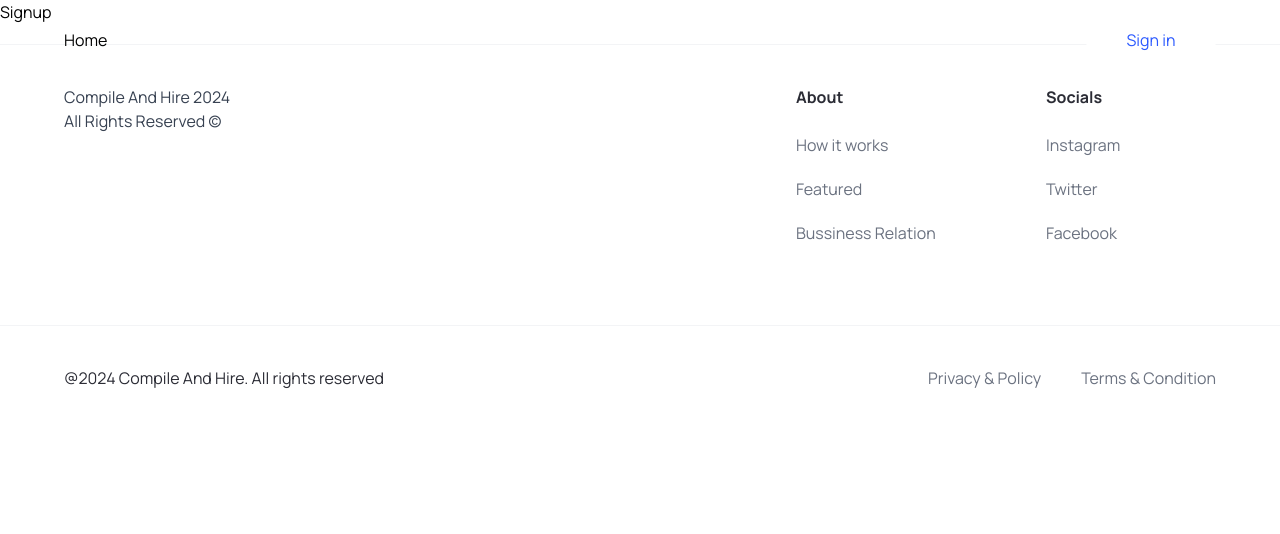
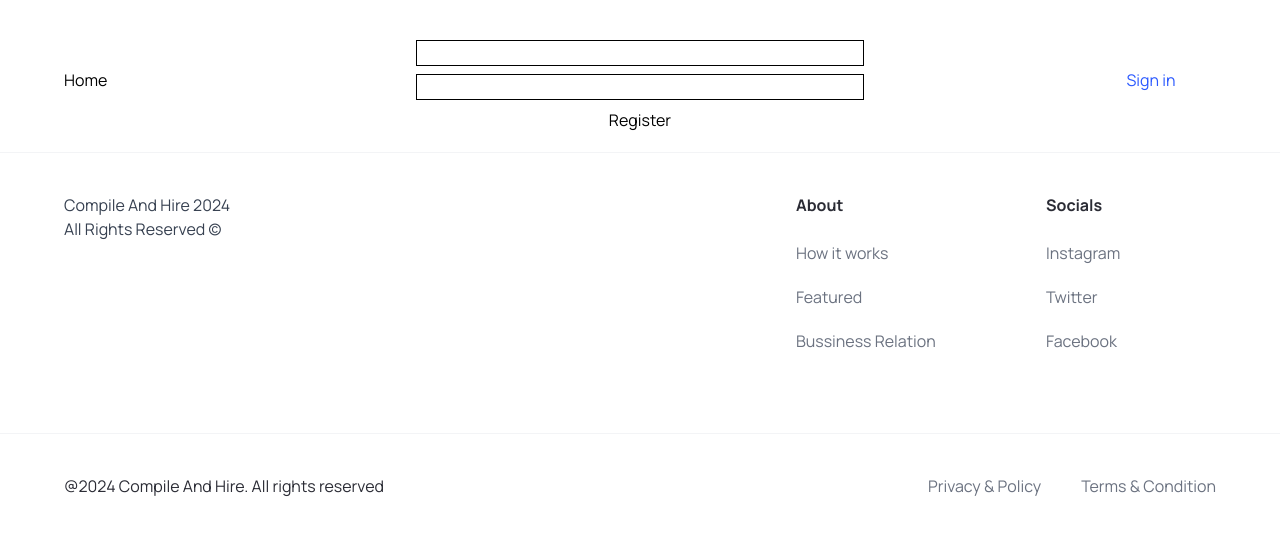
Before and after one commit to thomasbulll/Compile-And-Hire, a Next.js app: page /signup in a window 1280 px wide. Shown: the top 534 px of the page. Built offline with nearby package versions, Linux system fonts and the light colour scheme.

Commit message:
Add basic signup

```diff
--- /dev/null
+++ b/app/api/auth/[...nextauth]/route.ts
@@ -0,0 +1,31 @@
+import NextAuth from 'next-auth';
+import CredentialsProvider from 'next-auth/providers/credentials';
+// import { compare } from 'bcrypt';
+// import { sql } from '@vercel/postgres';
+
+const handler = NextAuth({
+  providers: [
+    CredentialsProvider({
+      credentials: {
+        email: {},
+        password: {},
+      },
+      async authorize(credentials, req) {
+        const user = { id: "1", name: "J Smith", email: "jsmith@example.com" }
+
+        if (user) {
+            // Any object returned will be saved in `user` property of the JWT
+            return user
+        } else {
+            // If you return null then an error will be displayed advising the user to check their details.
+            return null
+
+            // You can also Reject this callback with an Error thus the user will be sent to the error page with the error message as a query parameter
+        }
+
+      },
+    }),
+  ],
+});
+
+export { handler as GET, handler as POST };
--- /dev/null
+++ b/app/api/auth/register/route.ts
@@ -0,0 +1,14 @@
+import { NextResponse } from 'next/server';
+
+export async function POST(request: Request) {
+  try {
+    const { email, password } = await request.json();
+    // validate email and password
+    console.log({ email, password });
+
+  } catch (e) {
+    console.log({ e });
+  }
+
+  return NextResponse.json({ message: 'success' });
+}
--- a/app/components/NavBar.tsx
+++ /dev/null
@@ -1,25 +0,0 @@
-import React from 'react'
-import Link from 'next/link';
-// import Image from 'next/image';
-import { CustomButton } from '@/components';
-
-
-const NavBar = () => {
-  return (
-    <header className="w-full absolute z-10">
-        <nav className='max-w-[1440px] mx-auto flex justify-between items-center sm:px-16 px-6 py-4 bg-transparent'>
-            <Link href="" className='flex justify-center items-center'>
-                Home
-            </Link>
-
-            <CustomButton
-                title='Sign in'
-                btnType='button'
-                containerStyles='bg-gray-100 text-primary-blue rounded-full bg-white min-w-[130px] hover:bg-gray-200'
-            />
-        </nav>
-    </header>
-  )
-}
-
-export default NavBar
--- a/app/signup/page.tsx
+++ b/app/signup/page.tsx
@@ -1,9 +1,8 @@
-import { Signup } from "@/components";
+import { SignupForm } from "@/components";
+import { FormEvent } from "react";
 
-export default function Home() {
+export default async function Home() {
     return (
-      <main className="main">
-        <Signup />
-      </main>
+      <SignupForm/>
     );
   }
--- a/components/Signup.tsx
+++ /dev/null
@@ -1,9 +0,0 @@
-import React from 'react'
-
-const Signup = () => {
-  return (
-    <div>Signup</div>
-  )
-}
-
-export default Signup
--- /dev/null
+++ b/components/forms/SignupForm.tsx
@@ -0,0 +1,36 @@
+'use client';
+
+import { FormEvent } from 'react';
+
+export default function SignupForm() {
+  const handleSubmit = async (e: FormEvent<HTMLFormElement>) => {
+    e.preventDefault();
+    const formData = new FormData(e.currentTarget);
+    const response = await fetch(`/api/auth/register`, {
+      method: 'POST',
+      body: JSON.stringify({
+        email: formData.get('email'),
+        password: formData.get('password'),
+      }),
+    });
+    console.log({ response });
+  };
+  return (
+    <form
+      onSubmit={handleSubmit}
+      className="flex flex-col gap-2 mx-auto max-w-md mt-10"
+    >
+      <input
+        name="email"
+        className="border border-black text-black"
+        type="email"
+      />
+      <input
+        name="password"
+        className="border border-black  text-black"
+        type="password"
+      />
+      <button type="submit">Register</button>
+    </form>
+  );
+}
--- a/components/index.tsx
+++ b/components/index.tsx
@@ -3,7 +3,7 @@ import CustomButton from './CustomButton';
 import NavBar from './NavBar';
 import Footer from './Footer';
 import Login from './Login';
-import Signup from './Signup';
+import SignupForm from './forms/SignupForm';
 
 export{
     Hero,
@@ -11,5 +11,5 @@ export{
     NavBar,
     Footer,
     Login,
-    Signup
+    SignupForm
 }
--- a/package.json
+++ b/package.json
@@ -9,7 +9,9 @@
     "lint": "next lint"
   },
   "dependencies": {
+    "bcrypt": "^5.1.1",
     "next": "14.1.4",
+    "next-auth": "^4.24.7",
     "react": "^18",
     "react-dom": "^18"
   },
```
Also changed, not shown: app/globals.css (line endings or trailing spaces), 1 other file (tests, documents, lock files or other folders).
